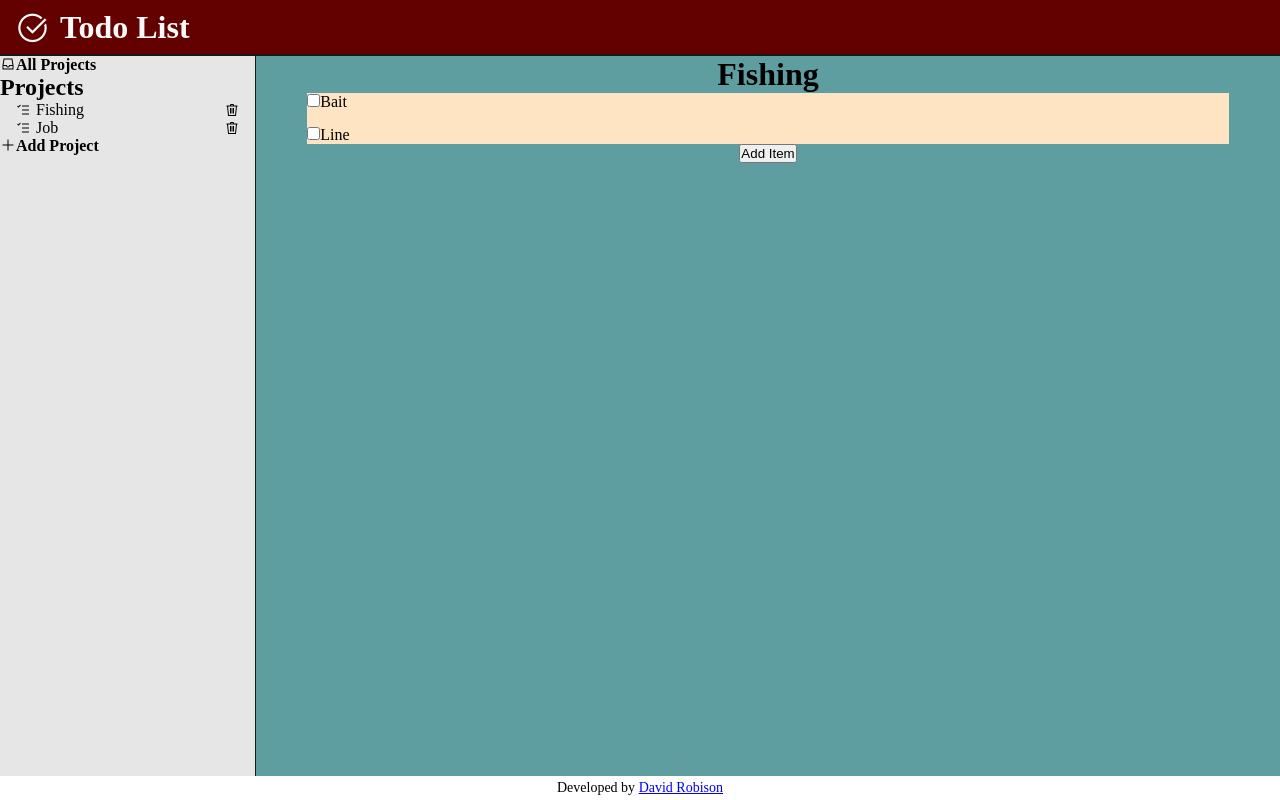
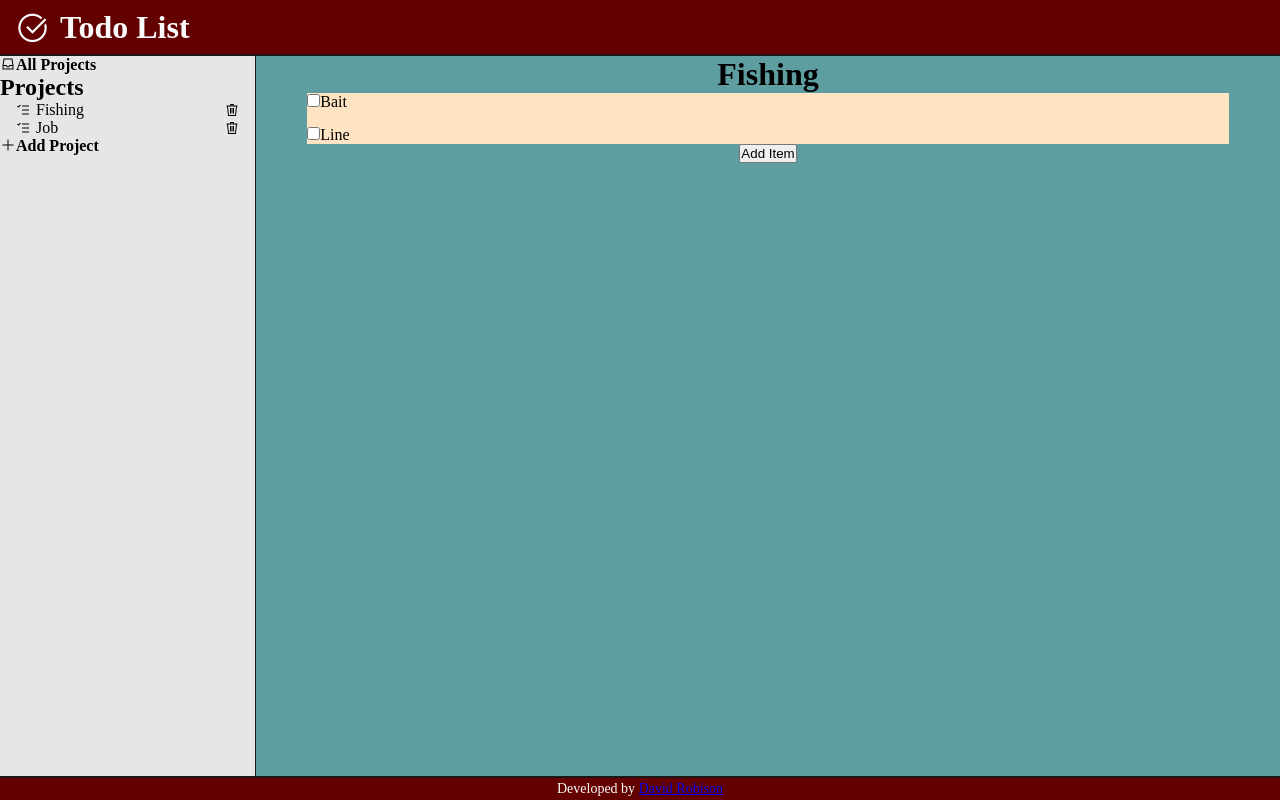
Before and after one commit to robisonwebdev/todo-react, a React (Create React App) app: page / in a window 1280 px wide. Built offline with nearby package versions, Linux system fonts and the light colour scheme.

Commit message:
Added background-color, border-top, and color to #Footer.

```diff
--- a/src/styles/Footer.css
+++ b/src/styles/Footer.css
@@ -4,6 +4,9 @@
     justify-content: center;
     align-items: center;
 
+    background-color: var(--red);
+    border-top: 2px solid var(--black);
+    color: var(--white);
     font-size: 14px;
 
     height: 3%;
```
